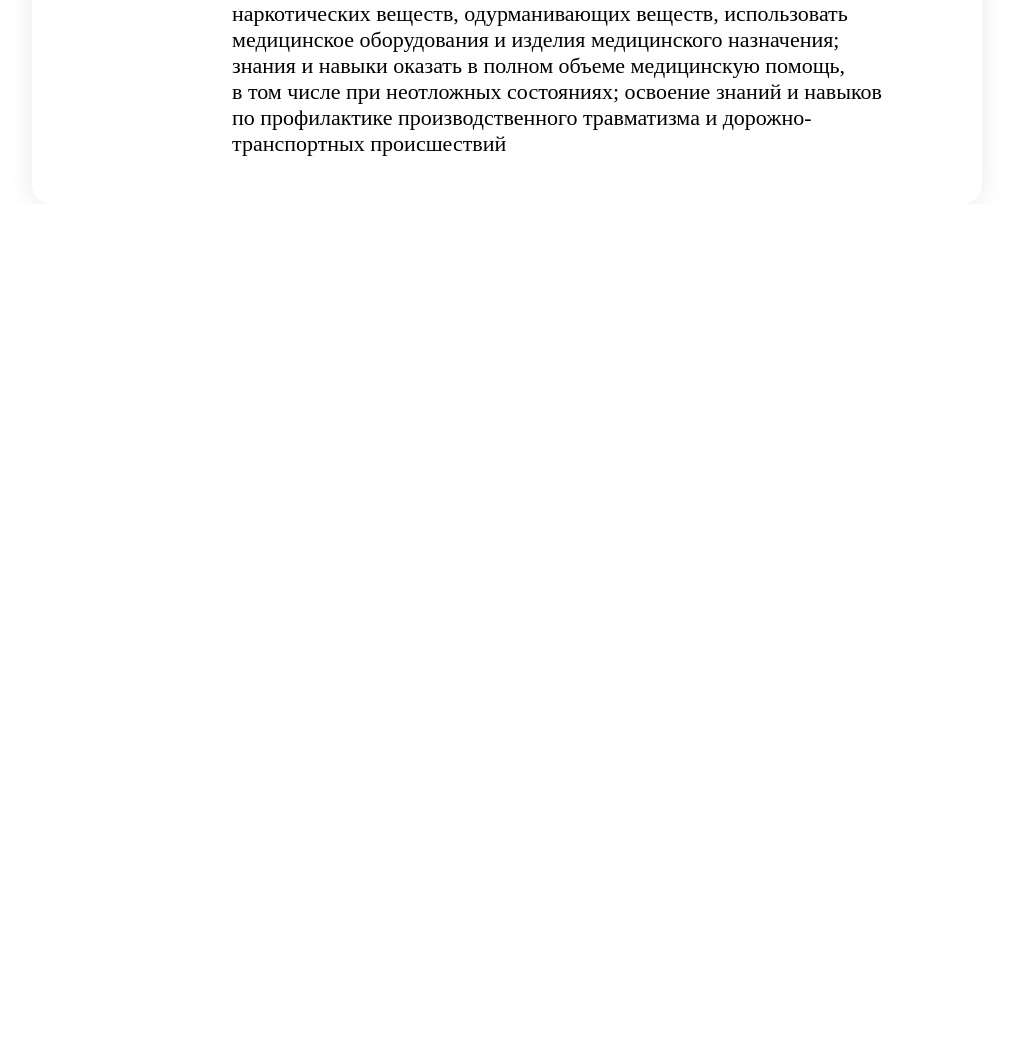
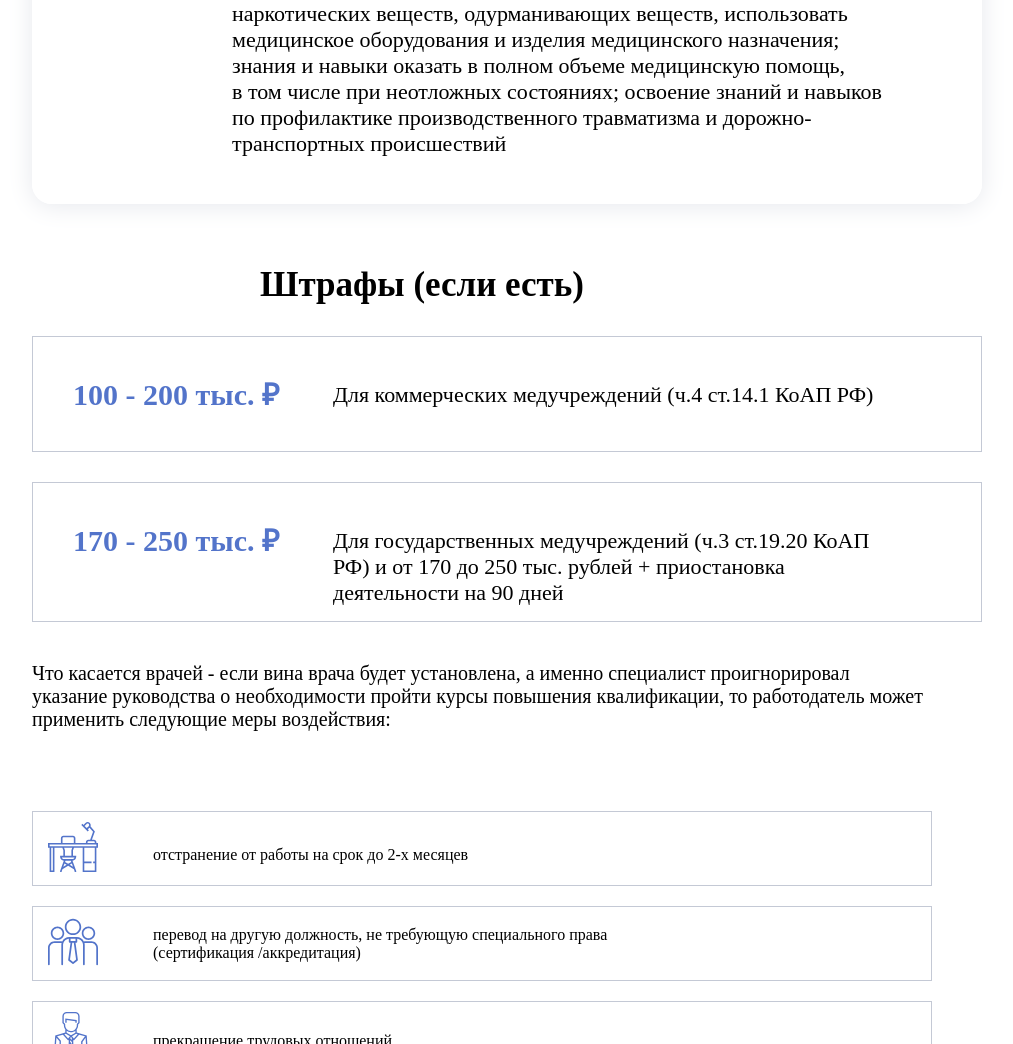
Before and after one commit to ZiyodullaSodiqov/TransAuto, a plain HTML site: page index.html in a window 1280 px wide. Shown: the part 2825-3869 px from the top of the page, without its empty margins (218-1231 px from the left). Before the commit the page ends 3029 px from the top, so only its background shows below. Drawn offline with Linux system fonts and the light colour scheme.

Commit message:
first commit

```diff
--- a/index.html
+++ b/index.html
@@ -116,7 +116,48 @@
             <p>
                 проведению медицинских осмотров разным категориям работников, <br> знания и навыки определять основные клинические симптомы, <br> подтверждающие употребление алкоголя и его суррогатов, <br> наркотических веществ, одурманивающих веществ, использовать <br> медицинское оборудования и изделия медицинского назначения; <br> знания и навыки оказать в полном объеме медицинскую помощь, <br>
                 в том числе при неотложных состояниях; освоение знаний и навыков <br> по профилактике производственного травматизма и дорожно- <br> транспортных происшествий
-
+            </p>
+        </div>
+    </div>
+    <div class="DivsMain">
+        <h2>
+            Штрафы (если есть)
+        </h2>
+        <div class="boxOne">
+            <h3>
+                100 - 200 тыс. ₽
+            </h3>
+            <p>
+                Для коммерческих медучреждений (ч.4 ст.14.1 КоАП РФ)
+            </p>
+        </div>
+        <div class="boxTwo">
+            <h3>
+                170 - 250 тыс. ₽
+            </h3>
+            <p>
+                Для государственных медучреждений (ч.3 ст.19.20 КоАП <br> РФ) и от 170 до 250 тыс. рублей + приостановка <br> деятельности на 90 дней
+            </p>
+        </div>
+        <p class="npm">
+            Что касается врачей - если вина врача будет установлена, а именно специалист проигнорировал <br> указание руководства о необходимости пройти курсы повышения квалификации, то работодатель может   <br> применить следующие меры воздействия:
+        </p>
+        <div class="box4">
+            <img src="./images/box5.svg" style="transform: translateX(15px) translateY(10px);" alt="">
+            <p style="transform: translateY(-20px) translateX(120px);">
+                отстранение от работы на срок до 2-х месяцев
+            </p>
+        </div>
+        <div class="box5">
+            <img src="./images/box4.svg" style="transform: translateX(15px) translateY(10px);" alt="">
+            <p style="transform: translateY(-35px) translateX(120px);">
+                перевод на другую должность, не требующую специального права <br> (сертификация /аккредитация)
+            </p>
+        </div>
+        <div class="box6">
+            <img src="./images/box6.svg" style="transform: translateX(15px) translateY(10px);" alt="">
+            <p style="transform: translateY(-20px) translateX(120px);">
+                прекращение трудовых отношений
             </p>
         </div>
     </div>
--- a/style.css
+++ b/style.css
@@ -261,3 +261,82 @@
     line-height: 26px;
     color: #000000;
 }
+.DivsMain{
+    transform: translateY(1800px);
+}
+.DivsMain > h2{
+    font-weight: 700;
+    font-size: 35px;
+    line-height: 42px;
+    text-align: center;
+    color: #000000;
+    transform: translateY(20px);
+}
+.boxOne{
+    transform: translateX(250px) translateY(50px);
+    width: 950px;
+    height: 116px;
+    border: 1px solid #C4C9D5;
+}
+.boxTwo{
+    transform: translateX(250px) translateY(80px);
+    width: 950px;
+    height: 140px;
+    border: 1px solid #C4C9D5;
+}
+.boxOne > h3{
+    transform: translate(40px , 40px);
+    font-weight: 900;
+    font-size: 30px;
+    line-height: 35px;
+    color: #5374CA;
+}
+.boxOne > p{
+    transform: translateX(300px) translateY(10px);
+    font-weight: 400;
+    width: 700px;
+    font-size: 22px;
+    line-height: 26px;
+    color: #000000;;
+}
+.boxTwo > h3{
+    transform: translate(40px , 40px);
+    font-weight: 900;
+    font-size: 30px;
+    line-height: 35px;
+    color: #5374CA;
+}
+.boxTwo > p{
+    transform: translateX(300px) translateY(10px);
+    font-weight: 400;
+    width: 700px;
+    font-size: 22px;
+    line-height: 26px;
+    color: #000000;
+}
+.npm{
+    width: 900px;
+    transform: translateY(120px) translateX(250px);
+    font-weight: 400;
+    font-size: 20px;
+    line-height: 23px;
+    color: #000000;
+}
+.box4{
+    transform: translateY(200px) translateX(250px);
+    width: 900px;
+    height: 75px;
+    border: 1px solid #C4C9D5;
+}
+.box5{
+    transform: translateY(220px) translateX(250px);
+    width: 900px;
+    height: 75px;
+    border: 1px solid #C4C9D5;
+}
+.box6{
+    transform: translateY(240px) translateX(250px);
+    width: 900px;
+    height: 75px;
+    border: 1px solid #C4C9D5;
+}
```
Also changed, not shown: images/box4.svg (added), images/box5.svg (added), images/box6.svg (added).
